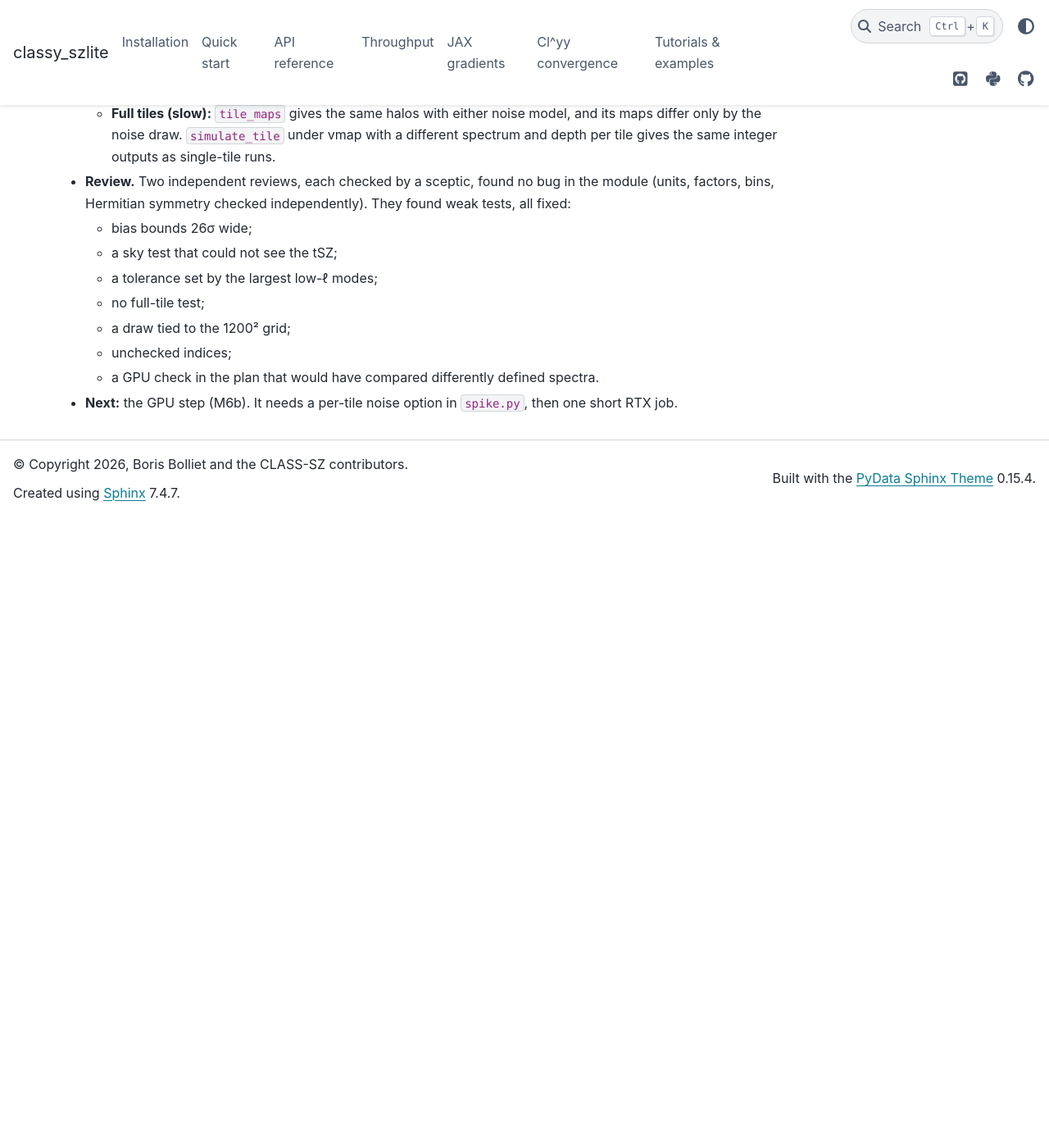
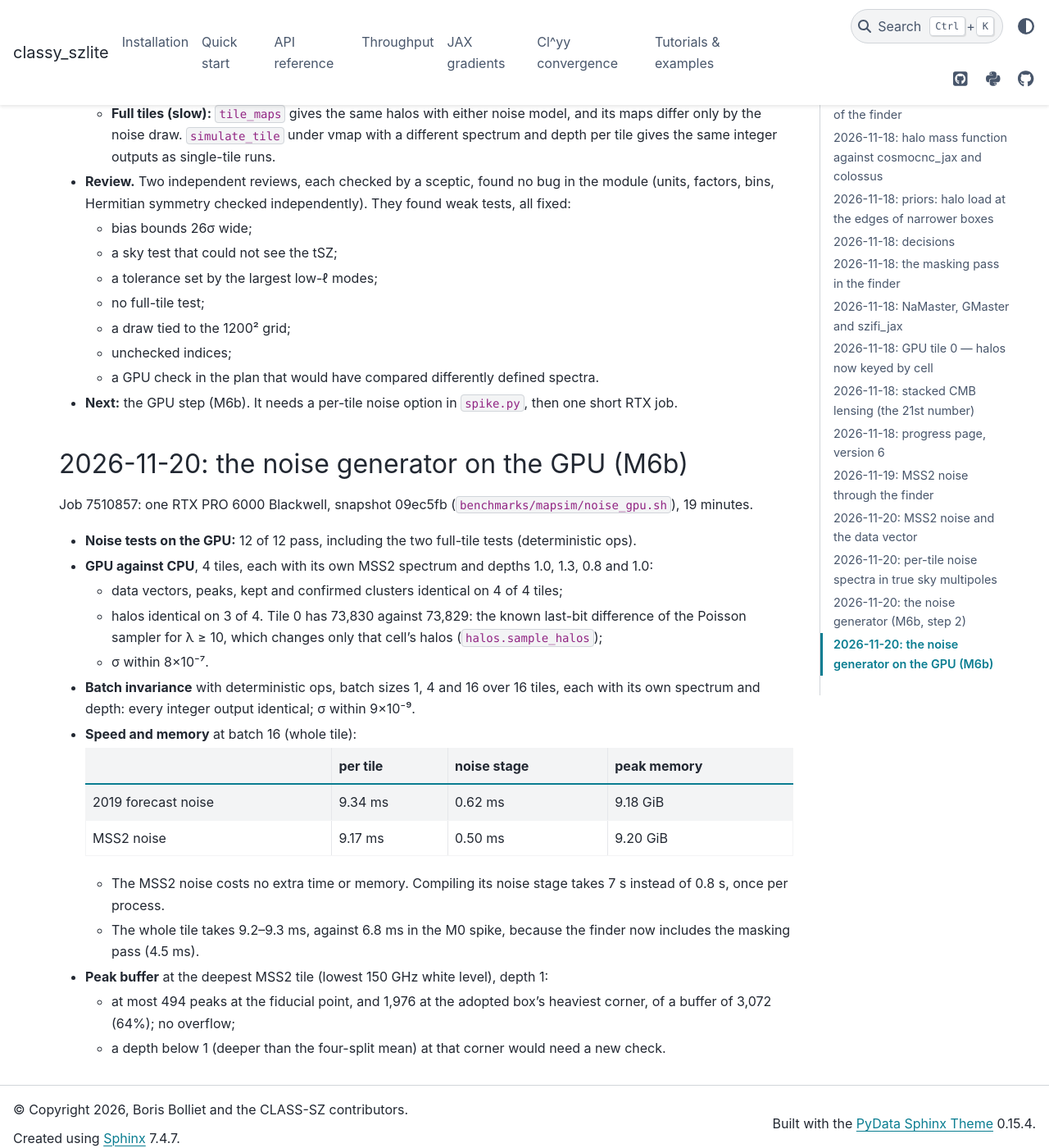
Before and after one commit to CLASS-SZ/classy_szlite, a Sphinx documentation site: the page built from docs/mapsim/LOG.md, in a window 1280 px wide and 1400 px high, scrolled down 19476 px. Shown: the whole window at 82% size. Built offline with Sphinx 7.4.7 and the PyData theme 0.15.4, drawn with Linux system fonts in a browser that asks for light colours; before the commit the page ends 20106 px from its top, so only the background shows below that.

Commit message:
mapsim: the MSS2 noise generator on the GPU (job 7510857)
The noise tests pass on an RTX PRO 6000 Blackwell; GPU and CPU give the
same data vectors, peaks and confirmed clusters on 4 tiles with their own
spectra and depths; batches of 1, 4 and 16 give identical integer outputs
with deterministic ops; the MSS2 noise costs no extra time or memory; the
peak buffer is 64% full at the heaviest corner on the deepest tile.

Co-Authored-By: Claude Opus 5.5 <noreply@anthropic.com>
Claude-Session: https://claude.ai/code/session_01LKS4L5UW7SKf5qQ2WAJ8ew

```diff
--- a/docs/mapsim/LOG.md
+++ b/docs/mapsim/LOG.md
@@ -861,3 +861,37 @@ The peak buffer with masking:
     spectra.
 - **Next:** the GPU step (M6b). It needs a per-tile noise option in
   `spike.py`, then one short RTX job.
+
+## 2026-11-20: the noise generator on the GPU (M6b)
+
+Job 7510857: one RTX PRO 6000 Blackwell, snapshot 09ec5fb
+(`benchmarks/mapsim/noise_gpu.sh`), 19 minutes.
+
+- **Noise tests on the GPU:** 12 of 12 pass, including the two full-tile tests
+  (deterministic ops).
+- **GPU against CPU**, 4 tiles, each with its own MSS2 spectrum and depths 1.0,
+  1.3, 0.8 and 1.0:
+  - data vectors, peaks, kept and confirmed clusters identical on 4 of 4 tiles;
+  - halos identical on 3 of 4. Tile 0 has 73,830 against 73,829: the known
+    last-bit difference of the Poisson sampler for λ ≥ 10, which changes only
+    that cell's halos (`halos.sample_halos`);
+  - σ within 8×10⁻⁷.
+- **Batch invariance** with deterministic ops, batch sizes 1, 4 and 16 over 16
+  tiles, each with its own spectrum and depth: every integer output identical;
+  σ within 9×10⁻⁹.
+- **Speed and memory** at batch 16 (whole tile):
+
+  | | per tile | noise stage | peak memory |
+  |---|---|---|---|
+  | 2019 forecast noise | 9.34 ms | 0.62 ms | 9.18 GiB |
+  | MSS2 noise | 9.17 ms | 0.50 ms | 9.20 GiB |
+
+  - The MSS2 noise costs no extra time or memory. Compiling its noise stage
+    takes 7 s instead of 0.8 s, once per process.
+  - The whole tile takes 9.2–9.3 ms, against 6.8 ms in the M0 spike, because
+    the finder now includes the masking pass (4.5 ms).
+- **Peak buffer** at the deepest MSS2 tile (lowest 150 GHz white level), depth 1:
+  - at most 494 peaks at the fiducial point, and 1,976 at the adopted box's
+    heaviest corner, of a buffer of 3,072 (64%); no overflow;
+  - a depth below 1 (deeper than the four-split mean) at that corner would
+    need a new check.
```
Also changed, not shown: docs/mapsim/PLAN.md (+1 -1 lines).
